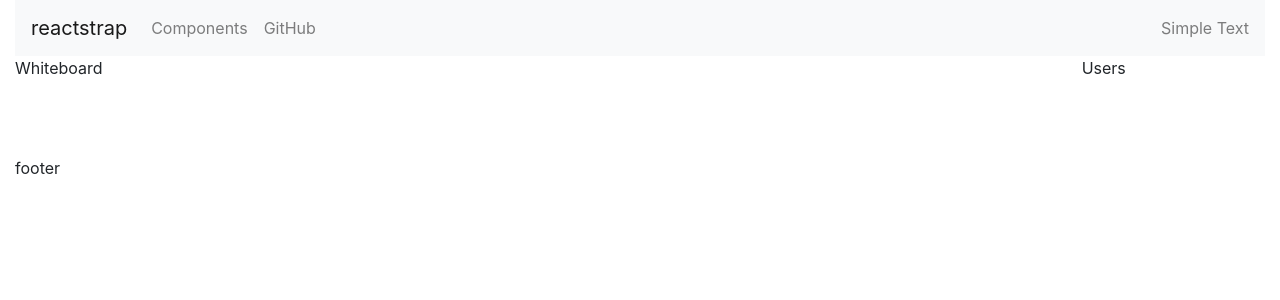
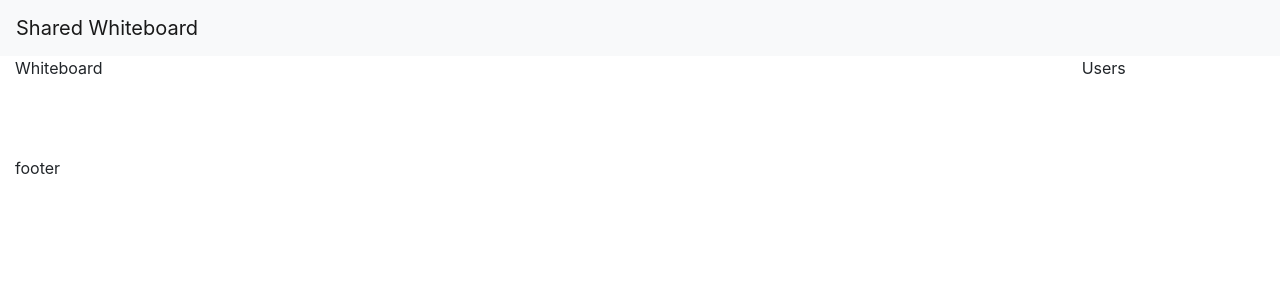
Before and after one commit to javilaotz/sharedwhiteboard, a React (Create React App) app: page / in a window 1280 px wide. Shown: the top 300 px of the page. Built offline with nearby package versions, Linux system fonts and the light colour scheme.

Commit message:
Completed Navbar

```diff
--- a/src/components/Home.jsx
+++ b/src/components/Home.jsx
@@ -7,10 +7,9 @@ import './Styles.css'
 
 function Home(props) {
     return (
+        <div>
+            <NavBar/>
             <Container className="themed-container" fluid={true}>
-            <Row>
-                <Col><NavBar/></Col>
-            </Row>
                 <Row className="WhiteBoard">
                     <Col md="10">Whiteboard</Col>
                     <Col md="2">Users</Col>
@@ -19,6 +18,7 @@ function Home(props) {
                     <Col>footer</Col>
                 </Row>
             </Container>
+        </div>
     );
 }
 
--- a/src/components/NavBar.jsx
+++ b/src/components/NavBar.jsx
@@ -1,17 +1,7 @@
 import React from 'react';
 import {
-  Collapse,
   Navbar,
-  NavbarToggler,
-  NavbarBrand,
-  Nav,
-  NavItem,
-  NavLink,
-  UncontrolledDropdown,
-  DropdownToggle,
-  DropdownMenu,
-  DropdownItem,
-  NavbarText
+  NavbarBrand
 } from 'reactstrap';
 
 const NavBar = (props) => {
@@ -19,16 +9,7 @@ const NavBar = (props) => {
   return (
     <div>
       <Navbar color="light" light expand="md">
-        <NavbarBrand href="/">reactstrap</NavbarBrand>
-          <Nav className="mr-auto" navbar>
-            <NavItem>
-              <NavLink href="/components/">Components</NavLink>
-            </NavItem>
-            <NavItem>
-              <NavLink href="https://github.com/reactstrap/reactstrap">GitHub</NavLink>
-            </NavItem>
-          </Nav>
-          <NavbarText>Simple Text</NavbarText>
+        <NavbarBrand href="/">Shared Whiteboard</NavbarBrand>
       </Navbar>
     </div>
   );
```
Also changed, not shown: src/components/Whiteboard.jsx (added). Lines whose indentation alone changed are shown as unchanged.
